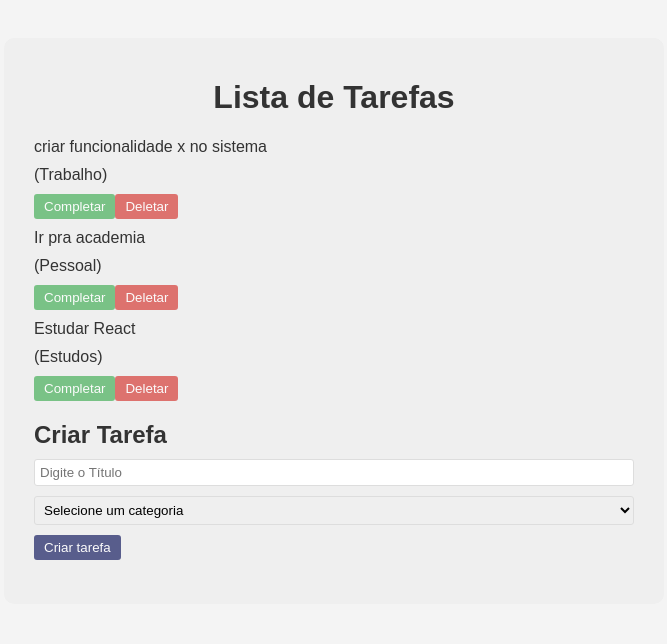
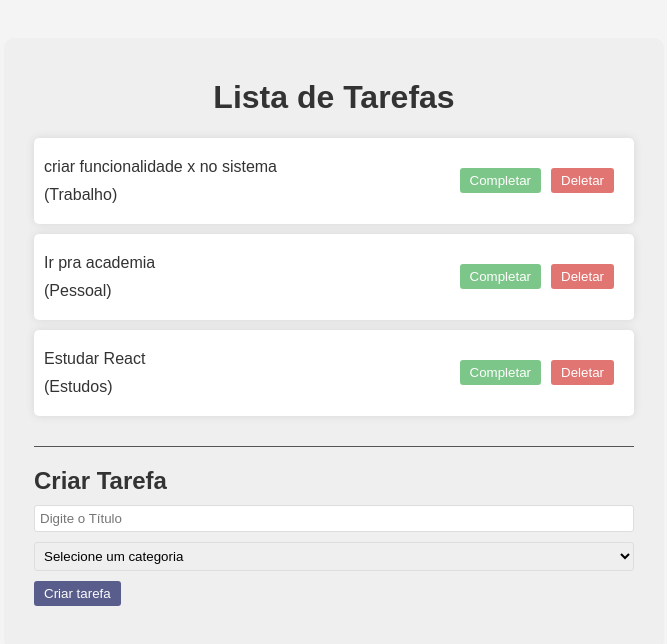
Before and after one commit to ruuanmanoel/TodoListReact, a React (Vite) app in the folder todo_list/: page / in a window 1280 px wide. Shown: the top 644 px of the page, without its empty margins (306-973 px from the left). Built offline with nearby package versions, Linux system fonts and the light colour scheme.

Commit message:
Style: Estilizando as todo

```diff
--- a/todo_list/src/App.css
+++ b/todo_list/src/App.css
@@ -31,9 +31,25 @@
   border-radius: 3px;
   cursor: pointer;
   opacity: .8;
+  margin-right: 10px;
 }
 button:hover{
   opacity: 1;
+}
+.todo-list{
+  margin-bottom: 20px;
+  padding-bottom: 20px;
+  border-bottom: 1px solid #555;
+}
+.todo{
+  background-color: #fff;
+  box-shadow: 0 0 10px rgba(0, 0, 0, 0.1);
+  padding: 10px;
+  margin-bottom: 10px;
+  border-radius: 5px;
+  display: flex;
+  justify-content: space-between;
+  align-items: center;
 }
 .complete{
   background-color: #5cb86c;
```
